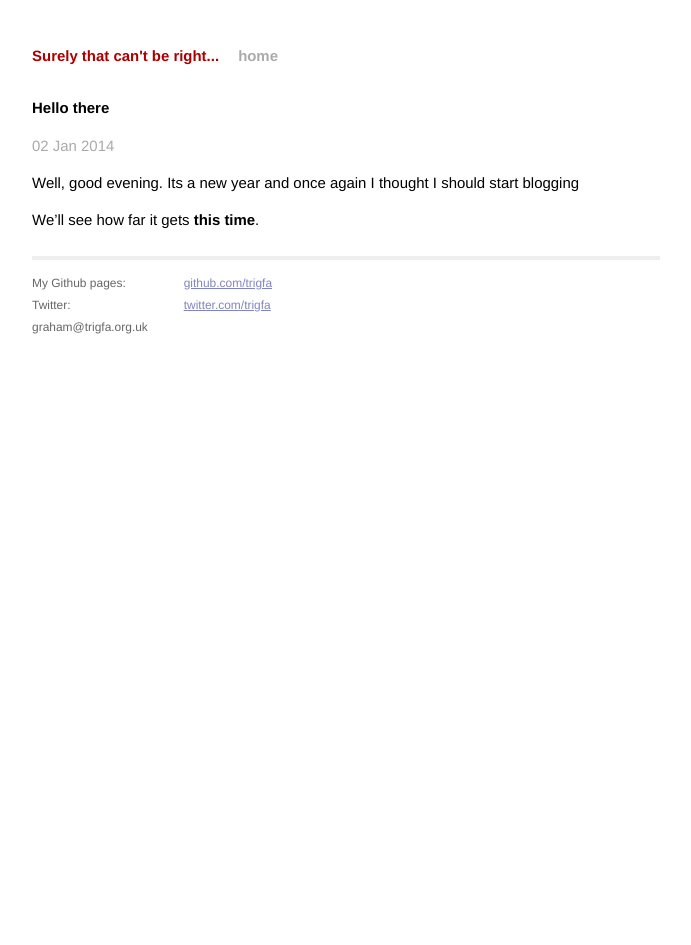
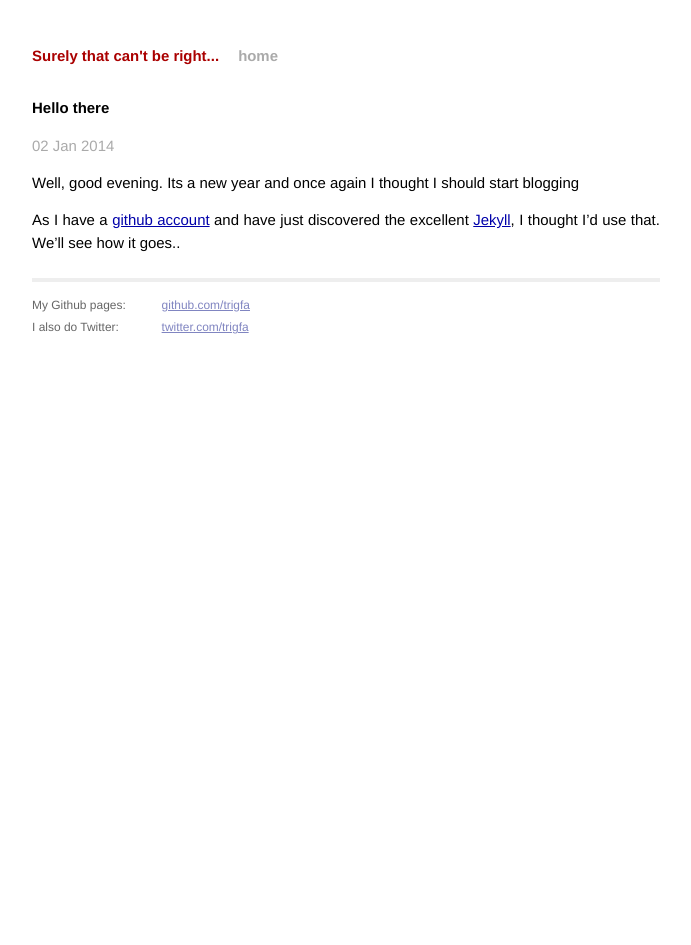
Before and after one commit to trigfa/trigfa.github.io, a Jekyll site: the page built from _posts/2014-01-02-hello-there.markdown, in a window 1280 px wide. Shown: the whole page, without its empty margins (294-985 px from the left). Built offline with Jekyll 4.4.1, drawn with Linux system fonts in a browser that asks for light colours; Markdown is read by kramdown in place of the engine named in the settings.

Commit message:
removed email link, hate spam

```diff
--- a/_layouts/default.html
+++ b/_layouts/default.html
@@ -27,9 +27,8 @@
             <div class="contact">
               <p>
                 My Github pages:<br />
-                Twitter:<br />
-                graham@trigfa.org.uk
-              </p>
+                I also do Twitter:<br />
+		</p>
             </div>
             <div class="contact">
               <p>
--- a/_posts/2014-01-02-hello-there.markdown
+++ b/_posts/2014-01-02-hello-there.markdown
@@ -7,4 +7,4 @@ categories: siteupdate
 
 Well, good evening.  Its a new year and once again I thought I should start blogging
 
-We'll see how far it gets **this time**.
+As I have a [github account](https://github.com/trigfa) and have just discovered the excellent [Jekyll](http://jekyllrb.com/), I thought I'd use that. We'll see how it goes..
```
Also changed, not shown: 3 other files.
